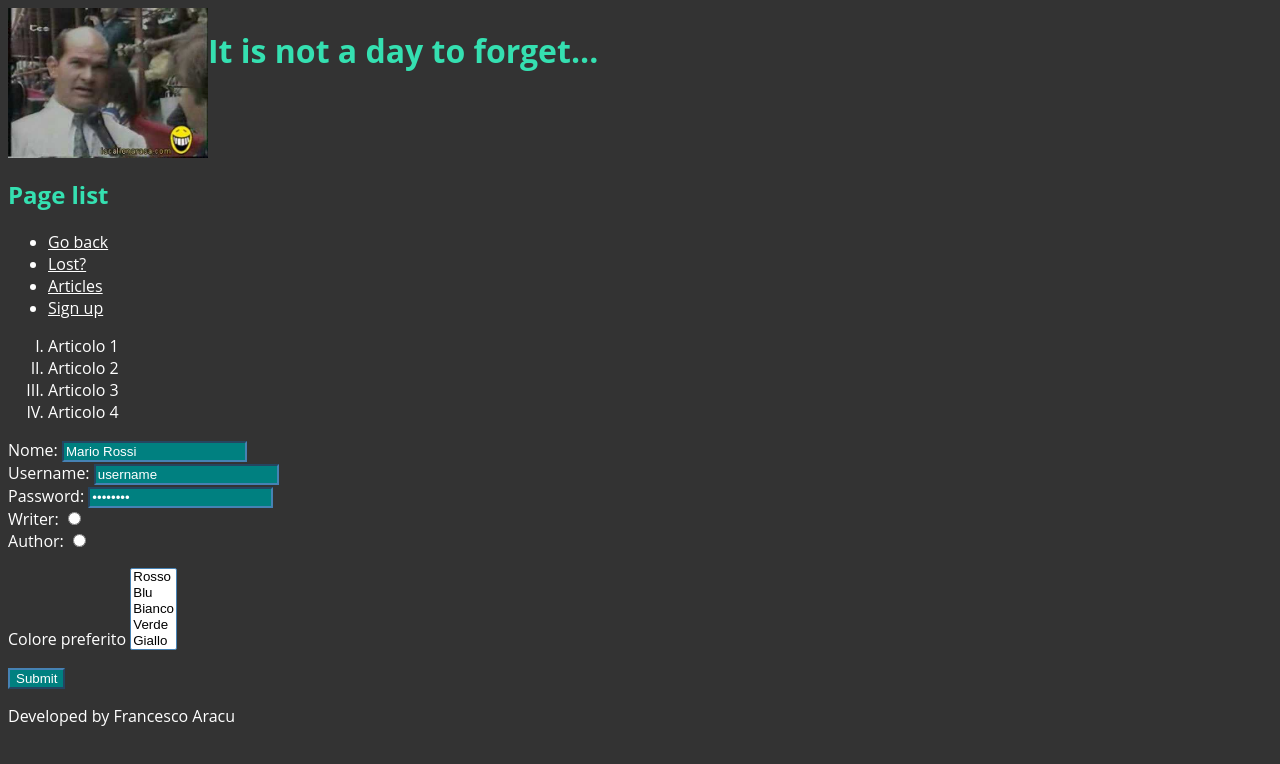
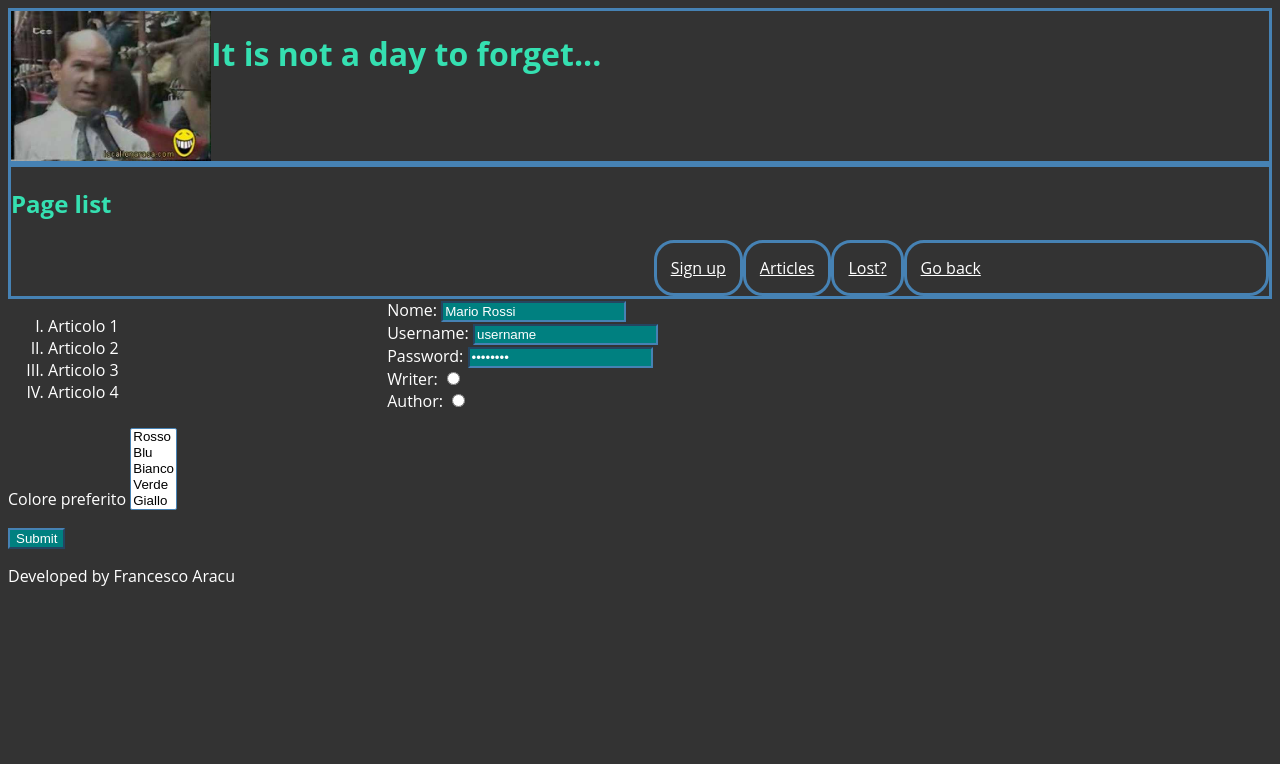
Before and after one commit to francescoaracu/Esercitazioni_FPW_Frank, a plain HTML site: page web/registrazione.html in a window 1280 px wide. Drawn offline with Linux system fonts and the light colour scheme.

Commit message:
Ulteriori modifiche layout

```diff
--- a/web/style.css
+++ b/web/style.css
@@ -43,6 +43,11 @@ ol {
 
 /* LAYOUT */
 
+header {
+    border-width: medium;
+    border-style: solid;
+}
+
 #logodiv {
     position: relative;
     height: 150px;
@@ -56,3 +61,32 @@ ol {
     position: absolute;
     display: inline;
 }
+
+nav ul li {
+    list-style: none;
+    border-style: solid;
+    float: right;
+    border-radius: 20px;
+    padding: 14px;
+}
+
+nav ul li:first-child {
+    width: 30%;
+}
+
+nav ul {
+    margin: 0px;
+    position: relative;
+}
+
+nav {
+    border-style: solid;
+    border-width: medium;
+    float: left;
+    width: 100%;
+}
+
+aside {
+    width: 30%;
+    float: left;
+}
```
